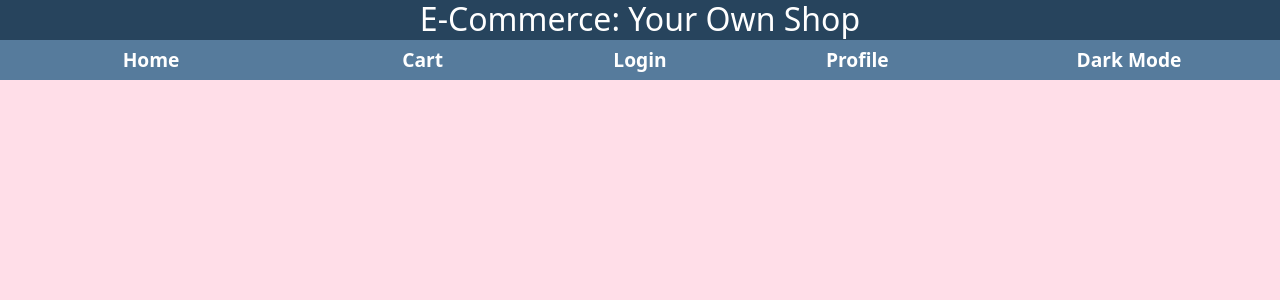
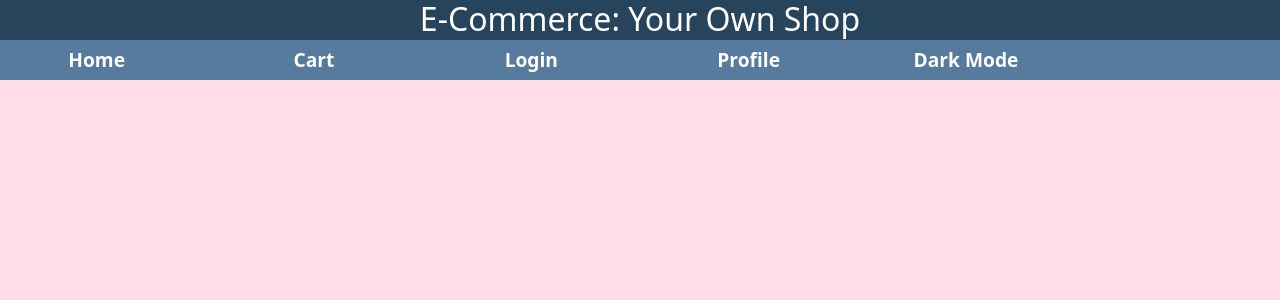
Before and after one commit to ds-upin/E-com-front, a React (Vite) app: page /product in a window 1280 px wide. Shown: the top 300 px of the page. Built offline with nearby package versions, Linux system fonts and the light colour scheme; no server answers.

Commit message:
Navbar improvement

```diff
--- a/src/components/Navbar.jsx
+++ b/src/components/Navbar.jsx
@@ -34,9 +34,7 @@ const Navbar = () => {
             </div>
 
             <div className={`row p-0 ${styles.navRowHeight} flex-wrap`}>
-                <Link to="/" className={`col-6 col-md-3 d-flex justify-content-center align-items-center ${styles.textStyle}`}>Home</Link>
-                {/* <div className={`col-6 col-md-2 d-flex justify-content-center align-items-center ${styles.textStyle}`}>Kids</div>
-                <div className={`col-6 col-md-2 d-flex justify-content-center align-items-center ${styles.textStyle}`}>Ladies</div> */}
+                <Link to="/" className={`col-6 col-md-2 d-flex justify-content-center align-items-center ${styles.textStyle}`}>Home</Link>
                 <Link to="/cart" className={`col-6 col-md-2 d-flex justify-content-center align-items-center ${styles.textStyle}`}>Cart</Link>
                 <button
                     onClick={handeLogout}
@@ -48,10 +46,17 @@ const Navbar = () => {
                 <Link to="/profile" className={`col-6 col-md-2 d-flex justify-content-center align-items-center ${styles.textStyle}`}>Profile</Link>
                 <button
                     onClick={toggleMode}
-                    className={`col-6 col-md-3 d-flex justify-content-center align-items-center ${styles.textStyle}`}
+                    className={`col-6 col-md-2 d-flex justify-content-center align-items-center ${styles.textStyle}`}
                     style={{ borderWidth: 0 }}
                 >
                     {mode === 'light' ? 'Dark Mode' : 'Light Mode'}
+                </button>
+                <button
+
+                    className={`col-6 col-md-2 d-flex justify-content-center align-items-center ${styles.textStyle}`}
+                    style={{ borderWidth: 0 }}
+                >
+
                 </button>
                 {auth.role === 'admin' && (
                     <Link to="/admin-panel" className={`col-6 col-md-1 d-flex justify-content-center align-items-center ${styles.textStyle}`}>
```
